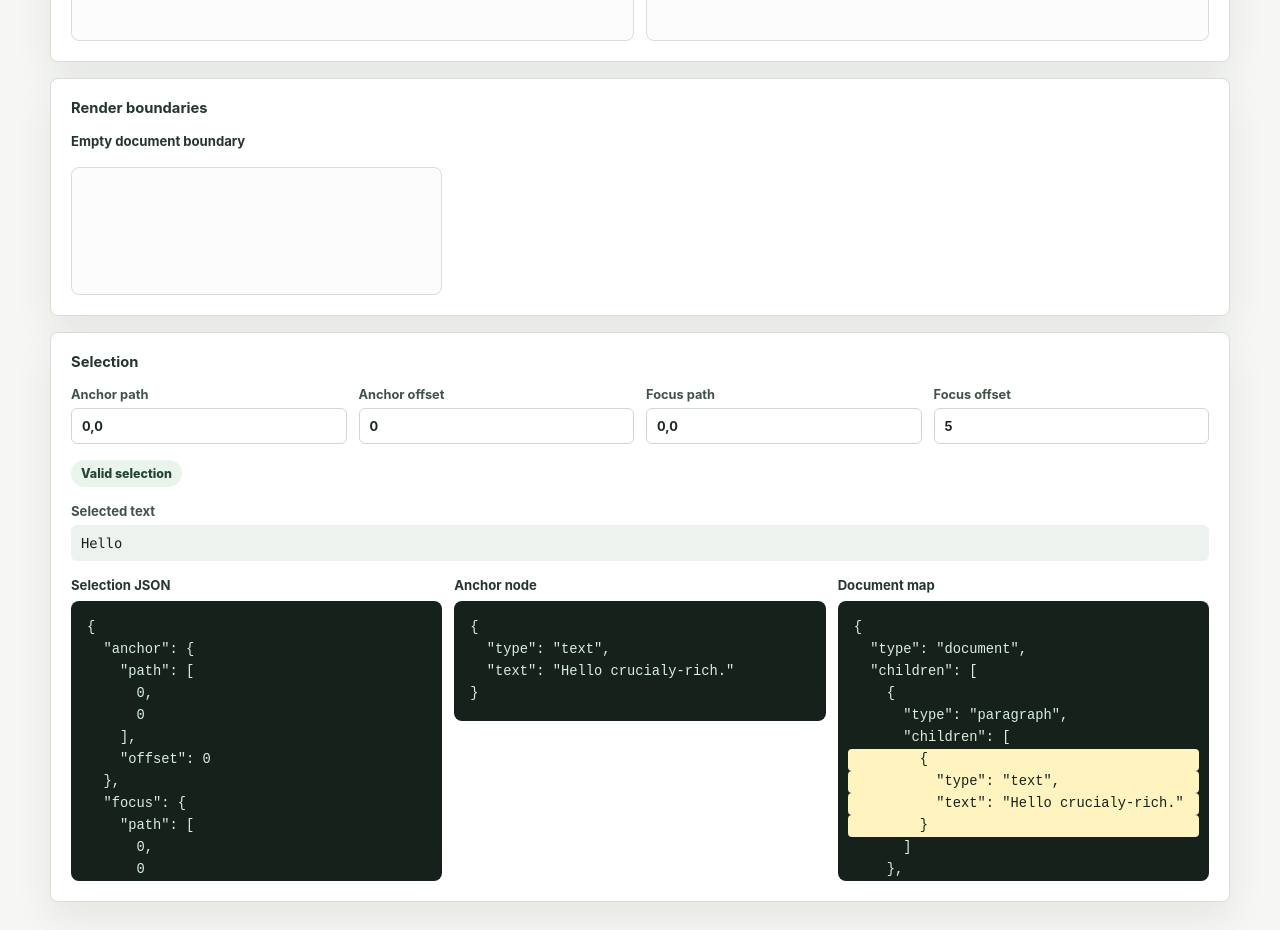
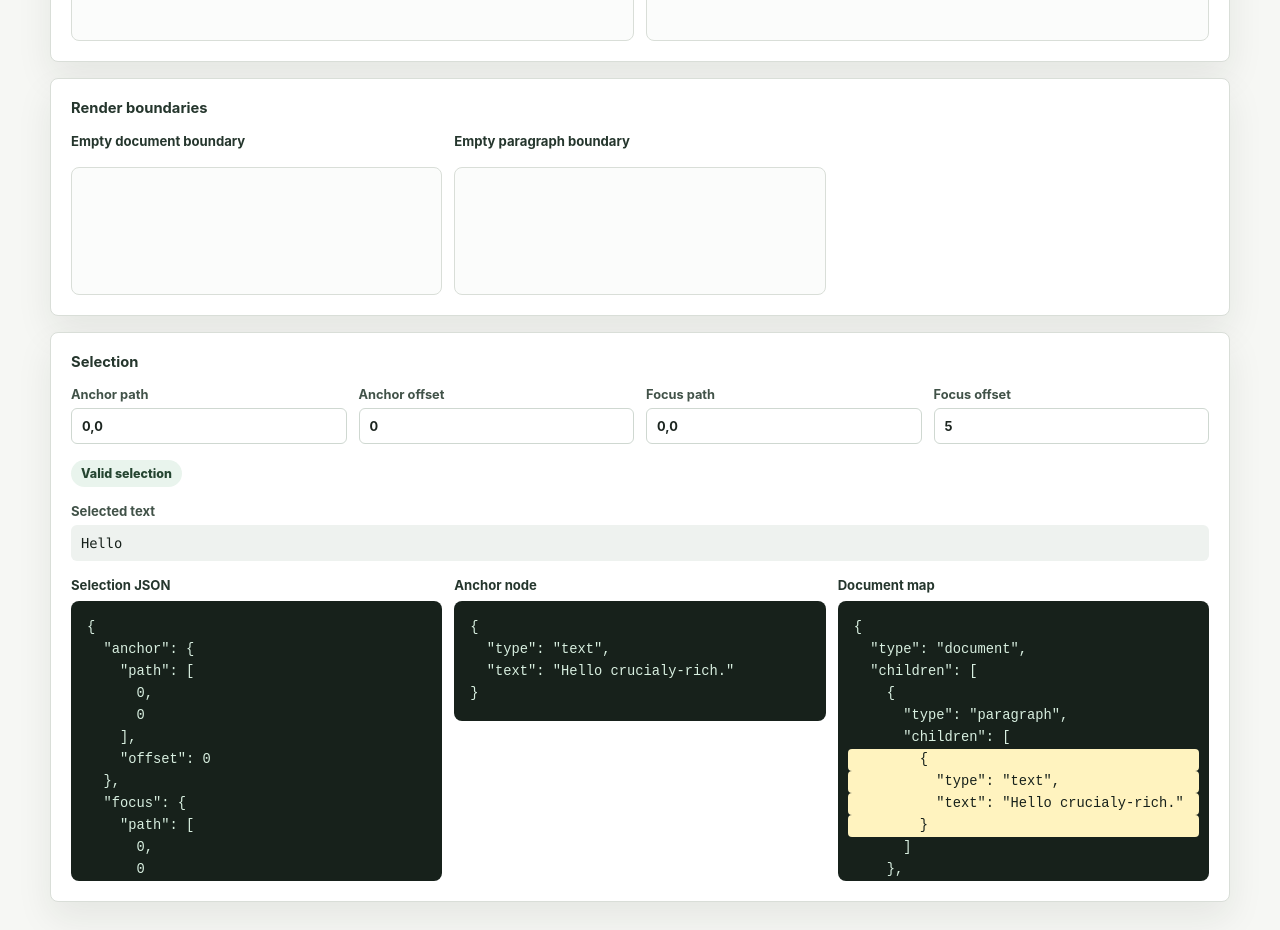
Before and after one commit to QDyanbing/crucialy-rich, a React (Vite) app in the folder apps/demo/: page / in a window 1280 px wide. Shown: the part 1000-1930 px from the top of the page. Built offline with nearby package versions, Linux system fonts and the light colour scheme.

Commit message:
feat: add empty paragraph boundary demo

```diff
--- a/apps/demo/src/main.tsx
+++ b/apps/demo/src/main.tsx
@@ -68,6 +68,14 @@ const renderBoundaryExamples: RenderBoundaryExample[] = [
     document: {
       type: "document",
       children: [],
+    },
+  },
+  {
+    id: "empty-paragraph",
+    label: "Empty paragraph boundary",
+    document: {
+      type: "document",
+      children: [{ type: "paragraph", children: [] }],
     },
   },
 ];
```
